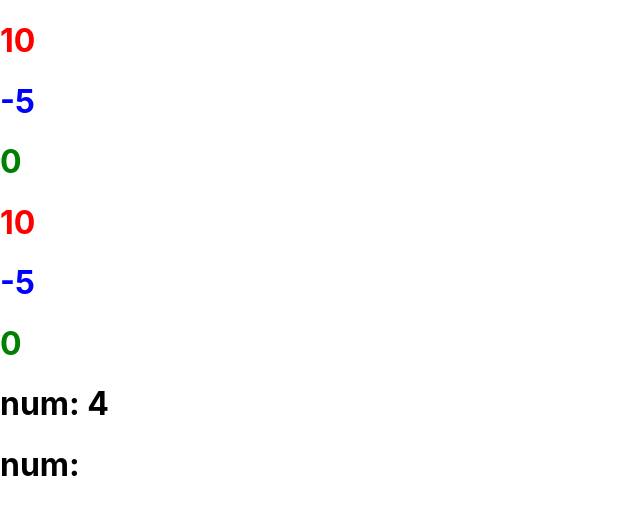
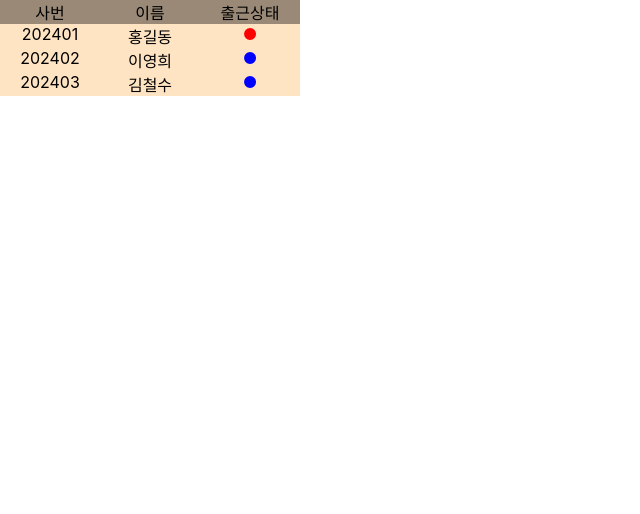
Before and after one commit to imwkdrh/react-20240709, a React (Create React App) app: page / in a window 1280 px wide. Shown: the top 514 px of the page, without its empty margins (0-640 px from the left). Built offline with nearby package versions, Linux system fonts and the light colour scheme.

Commit message:
2024-08-21 11:29

```diff
--- a/src/App.tsx
+++ b/src/App.tsx
@@ -5,6 +5,8 @@ import './App.css';
 import CurlyBraces, { TodoList } from './component/CurlyBraces';
 import Properties from './component_manage/Properties';
 import ConditionalRender from './component_manage/example/ConditionalRender';
+import Example2 from './component_manage/example/Example2';
+import ListRender from './component_manage/example/ListRender';
 
 function App() {
   return (
@@ -14,7 +16,9 @@ function App() {
       {/* <CurlyBraces /> */}
       {/* <TodoList /> */}
       {/* <Properties/> */}
-      <ConditionalRender/>
+      {/* <ConditionalRender/> */}
+      <Example2 />
+      {/* <ListRender/> */}
     </>
   );
 }
--- a/src/component_manage/example/ConditionalRender.tsx
+++ b/src/component_manage/example/ConditionalRender.tsx
@@ -46,7 +46,7 @@ function TreeTermComponent({ num }: Props) {
 function LogicComponent({ num }: Props) {
     // num이 짝수일 때만 렌더링
     return (
-        <h1>num: {(num % 2 == 0) && num} </h1>
+        <h1>num: {(num % 2 === 0) && num} </h1>
     )
 }
 
--- /dev/null
+++ b/src/component_manage/example/Example2.css
@@ -0,0 +1,20 @@
+.table{
+    width: 300px;
+    background-color: bisque;
+}
+
+.th{
+    display: flex;
+    background-color: rgba(0, 0, 0, 0.4);
+
+}
+
+.tr{
+    display: flex;
+
+}
+
+.td{
+    flex: 1;
+    text-align: center;
+}
--- /dev/null
+++ b/src/component_manage/example/Example2.tsx
@@ -0,0 +1,138 @@
+import React from 'react'
+import './Example2.css';
+
+
+interface TableRowProps {
+
+    employeeNumber: string;
+    employeeName: string;
+    workState: boolean;
+
+}
+
+function TableHeader() {
+    return (
+        <div className='th'>
+            <div className='td'>사번</div>
+            <div className='td'>이름</div>
+            <div className='td'>출근상태</div>
+        </div>
+    );
+}
+
+
+function TableRow({ employeeNumber, employeeName, workState }: TableRowProps) {
+
+    const color = workState ? 'blue' : 'red';
+
+    return (
+        <div className='tr'>
+            <div className='td'>{employeeNumber}</div>
+            <div className='td'>{employeeName}</div>
+            <div className='td' style={{ color }}>●</div>
+        </div>
+    );
+}
+
+interface TableDataTrProps {
+    type: 'tr';
+    employeeNumber: string;
+    employeeName: string;
+    workState: boolean;
+}
+interface TableDataThProps {
+    type: 'th';
+
+}
+
+function TableData(props: TableDataTrProps | TableDataThProps) {
+
+    const { type } = props;
+    if (type === 'th') {
+        return (
+            <div className='th'>
+                <div className='td'>사번</div>
+                <div className='td'>이름</div>
+                <div className='td'>출근상태</div>
+            </div>
+        );
+    }
+
+    const { employeeNumber, employeeName, workState } = props;
+    const color = workState ? 'blue' : 'red';
+
+    return (
+        <div className='tr'>
+            <div className='td'>{employeeNumber}</div>
+            <div className='td'>{employeeName}</div>
+            <div className='td' style={{ color }}>●</div>
+        </div>
+    )
+
+
+}
+
+export default function Example2() {
+
+    const employee1 = {
+
+        employeeNumber: '202401',
+        employeeName: '홍길동',
+        workState: false
+
+    };
+    const employee2 = {
+
+        employeeNumber: '202402',
+        employeeName: '이영희',
+        workState: true
+
+    };
+    const employee3 = {
+
+        employeeNumber: '202403',
+        employeeName: '김철수',
+        workState: true
+
+    };
+
+
+    const employees = [
+        {
+            employeeNumber: '202401',
+            employeeName: '홍길동',
+            workState: false
+        },
+        {
+            employeeNumber: '202402',
+            employeeName: '이영희',
+            workState: true
+        },
+        {
+            employeeNumber: '202403',
+            employeeName: '김철수',
+            workState: true
+
+        }
+    ]
+    return (
+
+        <div className='table'>
+
+            {/* <TableHeader />
+            <TableRow {...employee1} />
+            <TableRow {...employee2} />
+            <TableRow {...employee3} /> */}
+            {/* <TableData type='th' /> */}
+            {/* <TableData type='tr' {...employee1} />
+            <TableData type='tr' {...employee2} />
+            <TableData type='tr' {...employee3} /> */}
+            <TableHeader />
+
+            {employees.map((employee, index) => <TableRow key={index} {...employees[index]} /> )}
+
+
+
+        </div>
+    )
+}
--- /dev/null
+++ b/src/component_manage/example/ListRender.tsx
@@ -0,0 +1,42 @@
+import React from 'react';
+
+// 리스트 렌더링 :
+// - JSX 내부에서 반복적으로 렌더링하는 요소에 대하여 반복 처리하는 방법
+// - JSX 내부에서는 for, while 같은 반복 구문을 사용할 수 없음
+// - 리스트의 각종 메서드 활용
+
+export default function ListRender() {
+
+    const fruits = ['apple', 'banana', 'cacao'];
+
+    const listItems = fruits.map((item, index) => <h3 key={index}>{item}</h3>)
+    // listItems = [<h3>apple</h3>, <h3>banana</h3>, <h3>cacao</h3>]
+
+    // 특정 횟수만큼 반복 렌더링 방법
+    const counts: number[] = [];
+    for (let count = 0; count < 10; count++) {
+        counts.push(count);
+    }
+
+    const counts2 = new Array(3).fill('대충채움'); // key 못씀
+
+    // 특정 조건에 따라 반복 렌더링 방법
+    const employees = [
+        { name: "홍길동", department: '재무' },
+        { name: "이영희", department: '영업' },
+        { name: "김철수", department: '재무' },
+        { name: "이성계", department: '개발' },
+    ]
+
+    const fiEmployees = employees.filter(item => item.department === '재무');
+    // fiEmployees = [{name: '홍길동', department: '재무'}, {name: '김철수', department: '재무']
+
+    return (
+        <div>
+            {listItems}
+            {counts.map(item => <h5 key={item}>반복작업</h5>)}
+            {counts2.map(item => <h6 key={item}>{item}</h6>)}
+            {fiEmployees.map((item, index) => <h4 key={index}>{ `이름 : ${item.name} | 부서 : ${item.department}`}</h4>)}
+        </div>
+    )
+}
```
